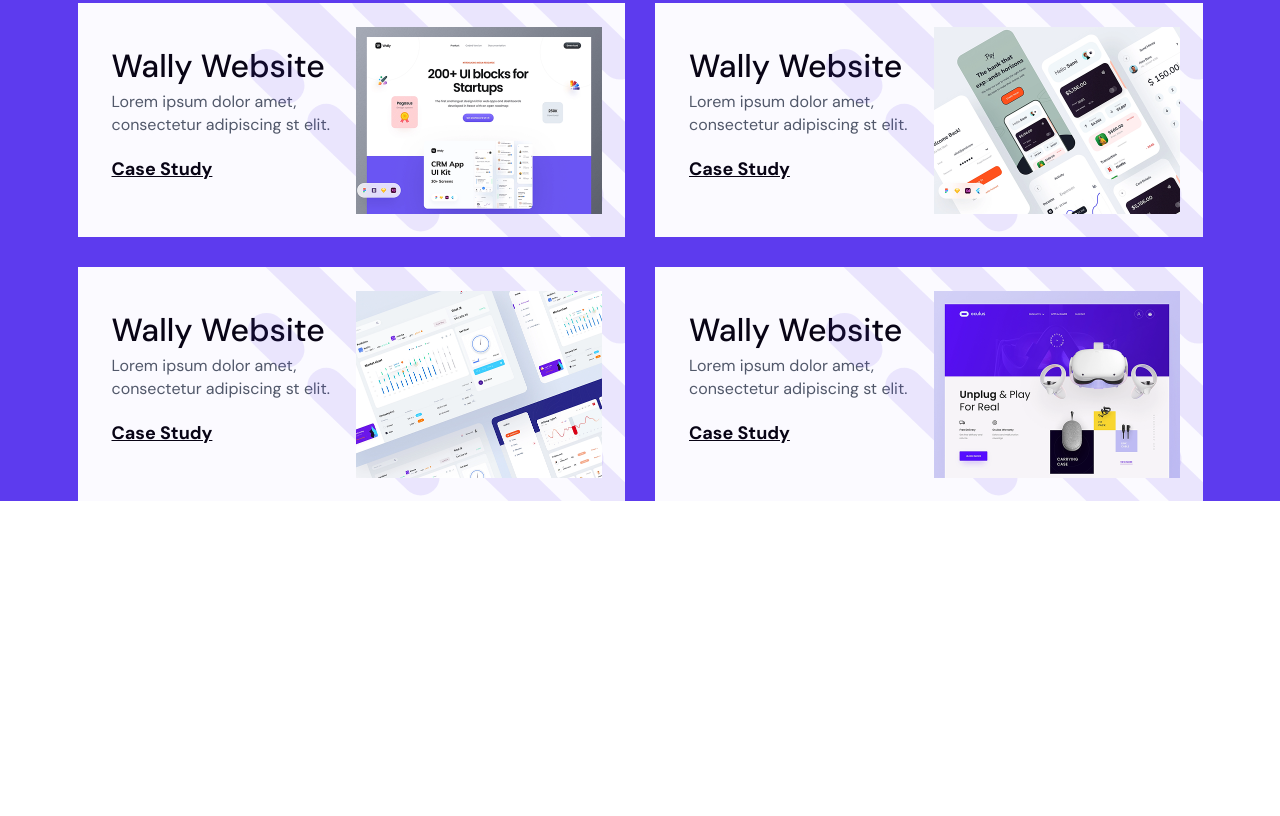
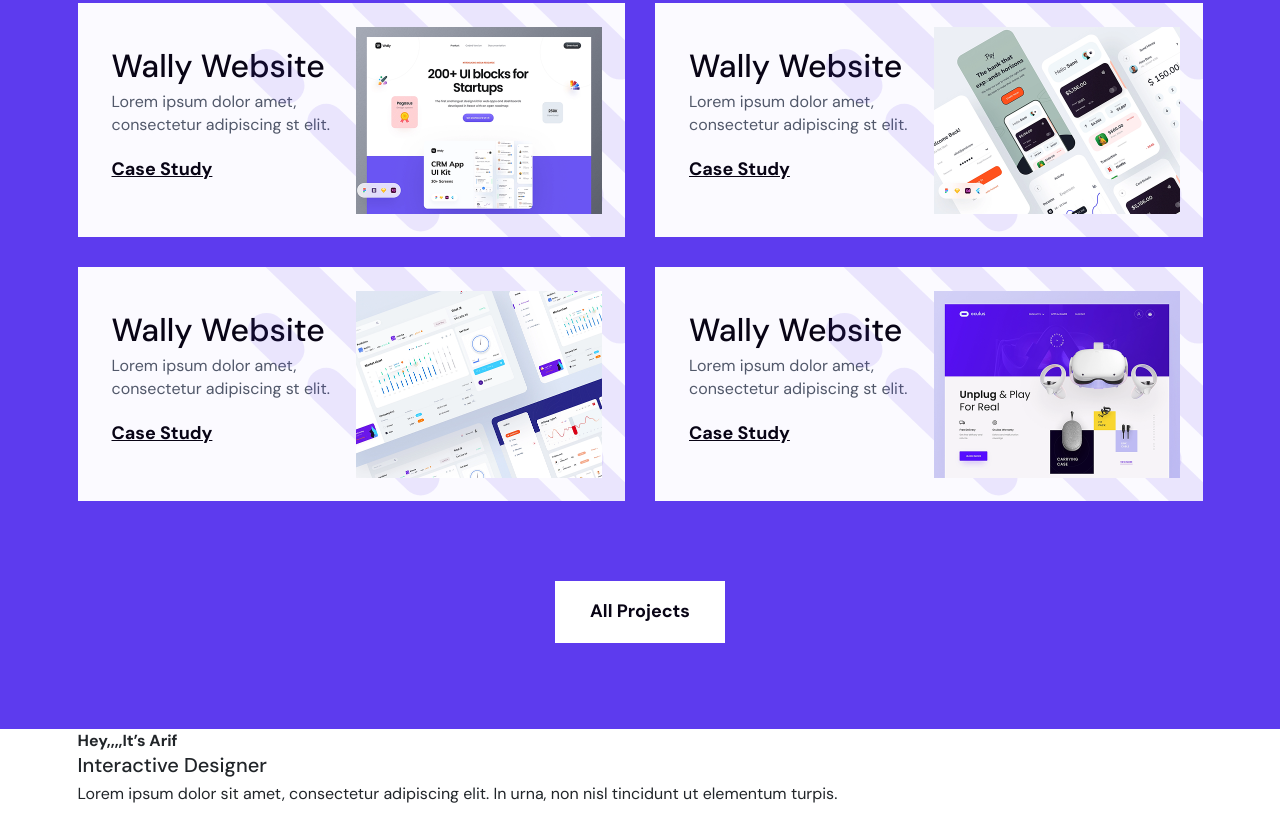
Before and after one commit to PhamQuangAnhh/htmlcss_project-6, a plain HTML site: page index.html in a window 1280 px wide. Shown: the part 2614-3430 px from the top of the page. Before the commit the page ends 3115 px from the top, so only its background shows below. Drawn offline with nearby package versions, Linux system fonts and the light colour scheme.

Commit message:
add button for project

```diff
--- a/assets/css/style.css
+++ b/assets/css/style.css
@@ -278,6 +278,7 @@ a {
 .project {
     background-color: #5d3bee;
     margin-top: 172px;
+    padding-bottom: 86px;
 }
 
 .project__top {
@@ -367,3 +368,10 @@ a {
     text-decoration: underline;
     text-decoration-style: solid;
 }
+
+.project__cta {
+    margin: 80px auto 0px;
+    background-color: #ffffff;
+    color: #080415;
+    display: block;
+}
--- a/index.html
+++ b/index.html
@@ -405,6 +405,18 @@
                             </article>
                         </div>
                     </div>
+                    <button class="btn project__cta">All Projects</button>
+                </div>
+            </section>
+            <!-- Interactive -->
+            <section class="inter">
+                <div class="container">
+                    <strong class="inter__slogan">Hey,,,,It’s Arif</strong>
+                    <h2 class="inter__heading">Interactive Designer</h2>
+                    <p class="inter__desc">
+                        Lorem ipsum dolor sit amet, consectetur adipiscing elit.
+                        In urna, non nisl tincidunt ut elementum turpis.
+                    </p>
                 </div>
             </section>
         </main>
```
